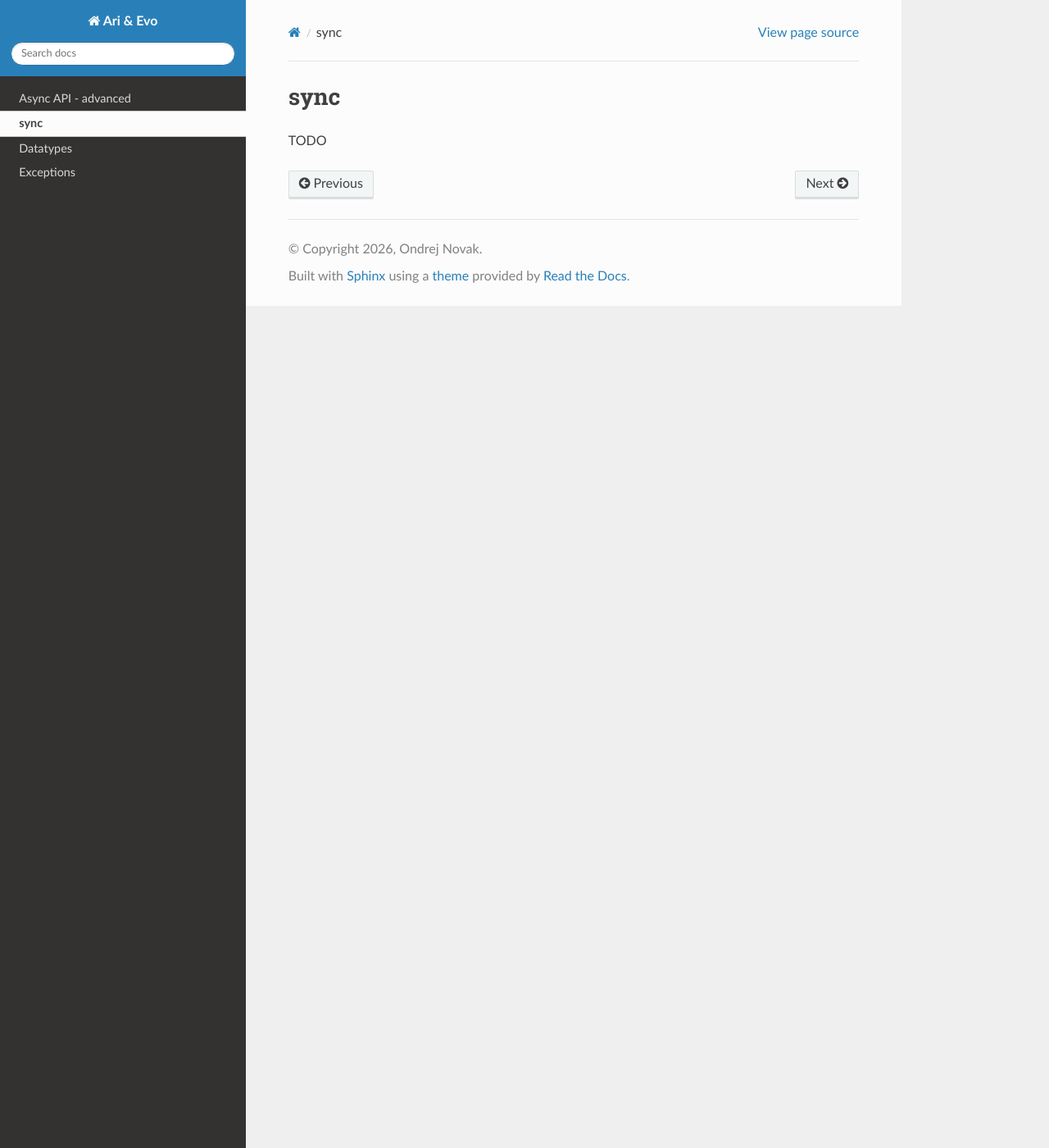
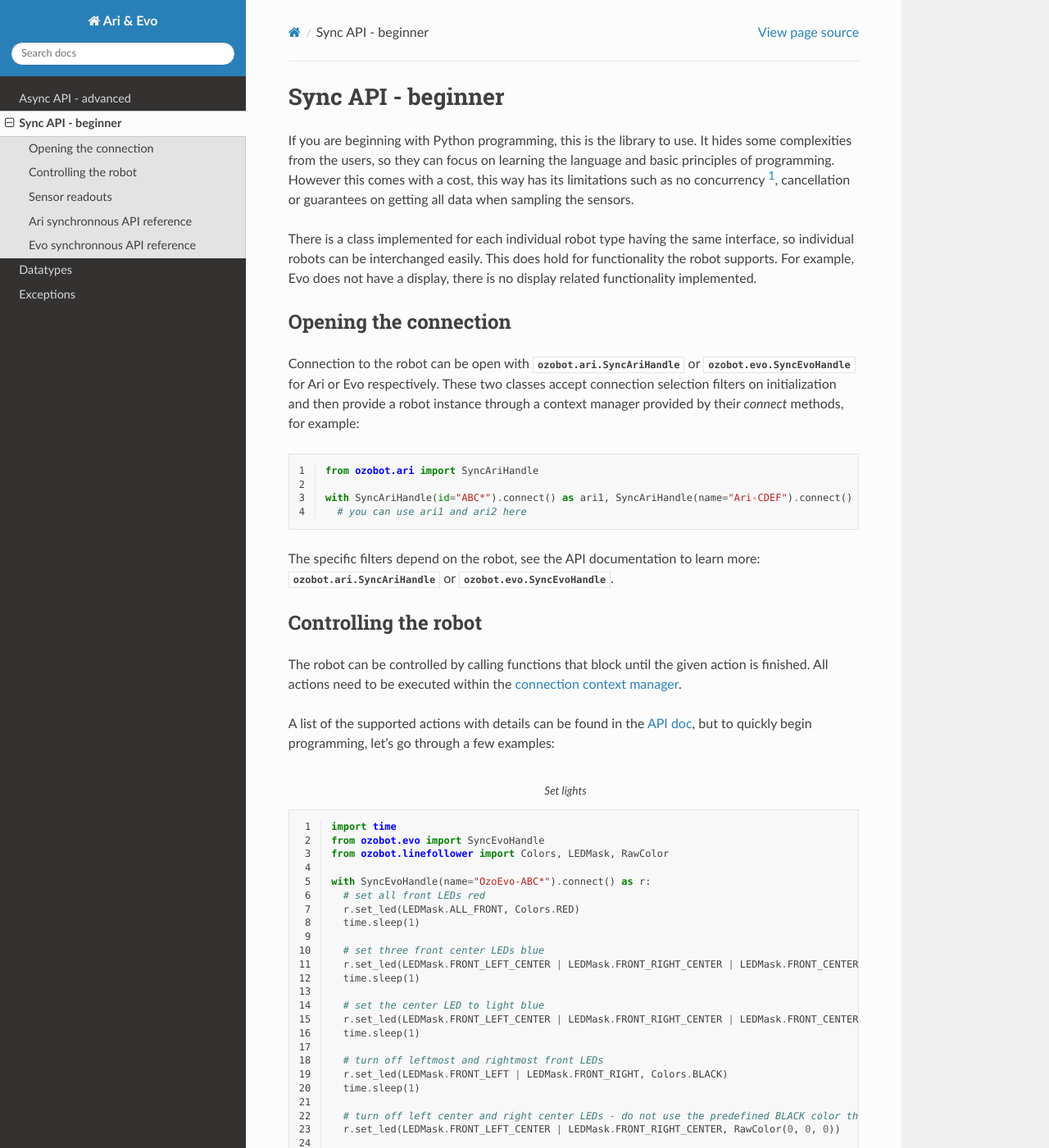
Before and after one commit to ozobot/python-libraries, a Sphinx documentation site: the page built from docs/linefollower/source/sync/intro.rst, in a window 1280 px wide and 1400 px high. Shown: the whole window at 82% size. Built offline with Sphinx 7.4.7 and the Read the Docs theme 3.1.0, drawn with Linux system fonts in a browser that asks for light colours; some of the changed text lies outside the part shown.

Commit message:
add sync doc

```diff
--- a/docs/linefollower/source/_toc.yml
+++ b/docs/linefollower/source/_toc.yml
@@ -5,5 +5,7 @@ subtrees:
     entries:
       - file: async/apidoc
   - file: sync/intro
+    entries:
+      - file: sync/apidoc
   - file: datatypes
   - file: exceptions
--- a/docs/linefollower/source/sync/intro.rst
+++ b/docs/linefollower/source/sync/intro.rst
@@ -1,4 +1,155 @@
-sync
-====
+.. _sync_evo:
 
-TODO
+Sync API - beginner
+===================
+
+If you are beginning with Python programming, this is the library to use. It hides some complexities from the users, so they can focus on learning the language and basic principles of programming. However this comes with a cost,
+this way has its limitations such as no concurrency [#foot-threading]_, cancellation or guarantees on getting all data when sampling the sensors.
+
+There is a class implemented for each individual robot type having the same interface, so individual robots can be
+interchanged easily. This does hold for functionality the robot supports. For example, Evo does not have a display, there is no display related functionality implemented.
+
+.. _sync_connecting:
+
+Opening the connection
+----------------------
+
+Connection to the robot can be open with :py:class:`ozobot.ari.SyncAriHandle` or :py:class:`ozobot.evo.SyncEvoHandle` for Ari or Evo respectively. These
+two classes accept connection selection filters on initialization and then provide a robot instance through a context manager
+provided by their `connect` methods, for example:
+
+.. code-block:: python
+  :linenos:
+
+  from ozobot.ari import SyncAriHandle
+
+  with SyncAriHandle(id="ABC*").connect() as ari1, SyncAriHandle(name="Ari-CDEF").connect() as ari2:
+    # you can use ari1 and ari2 here
+
+The specific filters depend on the robot, see the API documentation to learn more: :py:class:`ozobot.ari.SyncAriHandle` or :py:class:`ozobot.evo.SyncEvoHandle`.
+
+Controlling the robot
+---------------------
+
+The robot can be controlled by calling functions that block until the given action is finished. All actions need to be executed within the :ref:`connection context manager <sync_connecting>`.
+
+A list of the supported actions with details can be found in the :ref:`API doc <sync_apidoc>`, but to quickly begin programming, let's go through a few examples:
+
+.. code-block:: python
+  :caption: Set lights
+  :linenos:
+
+  import time
+  from ozobot.evo import SyncEvoHandle
+  from ozobot.linefollower import Colors, LEDMask, RawColor
+
+  with SyncEvoHandle(name="OzoEvo-ABC*").connect() as r:
+    # set all front LEDs red
+    r.set_led(LEDMask.ALL_FRONT, Colors.RED)
+    time.sleep(1)
+
+    # set three front center LEDs blue
+    r.set_led(LEDMask.FRONT_LEFT_CENTER | LEDMask.FRONT_RIGHT_CENTER | LEDMask.FRONT_CENTER, Colors.WHITE)
+    time.sleep(1)
+
+    # set the center LED to light blue
+    r.set_led(LEDMask.FRONT_LEFT_CENTER | LEDMask.FRONT_RIGHT_CENTER | LEDMask.FRONT_CENTER, RawColor(0, 0.8, 1))
+    time.sleep(1)
+
+    # turn off leftmost and rightmost front LEDs
+    r.set_led(LEDMask.FRONT_LEFT | LEDMask.FRONT_RIGHT, Colors.BLACK)
+    time.sleep(1)
+
+    # turn off left center and right center LEDs - do not use the predefined BLACK color this time
+    r.set_led(LEDMask.FRONT_LEFT_CENTER | LEDMask.FRONT_RIGHT_CENTER, RawColor(0, 0, 0))
+
+    # turn off the front center led
+    r.set_led(LEDMask.FRONT_CENTER, Colors.BLACK)
+
+
+.. code-block:: python
+  :caption: Square walk
+  :linenos:
+
+  from ozobot.evo import SyncEvoHandle
+
+  def square_walk(r):
+    for n in range(4):
+      r.move(100, 120)
+      r.rotate(90, 120)
+
+  with SyncEvoHandle(name="OzoEvo-ABC*").connect() as r:
+    square_walk(r)
+
+
+.. code-block:: python
+  :caption: Tones and sounds
+  :linenos:
+
+  import time
+  from ozobot.ari import SyncAriHandle
+  from ozobot.linefollower import Colors, Direction
+
+  with SyncAriHandle(name="Ari-ABCD").connect() as r:
+    # the robot can play preloaded sounds ..
+    r.play_audio("happy")
+
+    # .. colors ..
+    r.say_color(Colors.RED)
+
+    # .. directions ..
+    r.say_direction(Direction.LEFT)
+
+    # .. or numbers
+    r.say_number(-111)
+
+    # it can also play tones defined by note, its frequency or midi sound number
+    r.emit_note("A", 4, 1, 100)
+    time.sleep(0.5)
+    r.emit_tone(440, 1, 100)
+    time.sleep(0.5)
+    r.emit_midi(69, 1, 100)
+
+
+.. code-block:: python
+  :caption: Multiple robots
+  :linenos:
+
+  from ozobot.ari import SyncAriHandle
+  from ozobot.evo import SyncEvoHandle
+
+  def square_walk(r):
+    for n in range(4):
+      r.move(100, 120)
+      r.rotate(90, 120)
+
+  with SyncAriHandle(name="Ari-ABCD").connect() as ari1, SyncAriHandle(name="Ari-EFGH").connect() as ari2, SyncEvoHandle(name="OzoEvo-XYZ*").connect() as evo1:
+    # now we have three robots connected
+    # let them do a square walk one by one
+    square_walk(ari1)
+    square_walk(ari2)
+    square_walk(evo1)
+
+
+Sensor readouts
+---------------
+The robots have sensors, so let's read them.
+
+Sensoric data are accessible through a mechanism we call Virtual Memory (VM). Robot firmware reads and processes the raw data and stores it to the VM for reading. Its
+representation is available as :py:attr:`ozobot.evo.SyncEvo.data` and :py:attr:`ozobot.ari.SyncAri.data` for Evo and Ari respectively. Structures accessible through this property
+represent individual sensors.
+
+For the synchronous API, the data can be read by simply calling the `read` method on the relevant object which looks into the VM and returns the current value.
+
+.. code-block:: python
+  :caption: Reading sensors
+  :linenos:
+
+  from ozobot.evo import SyncEvoHandle
+
+  with SyncEvoHandle(name="OzoEvo-ABC*").connect() as r:
+    sample = r.data.obstacle_front_left.read()
+    print(sample.value, sample.timestamp)
+
+
+.. [#foot-threading] The library wraps our asyncio library under the hood, therefore the use of threading is not recommended. Take a look on the :ref:`async library <async_evo>` instead.
```
Also changed, not shown: docs/linefollower/source/sync/apidoc.rst (added, +42 -0 lines).
